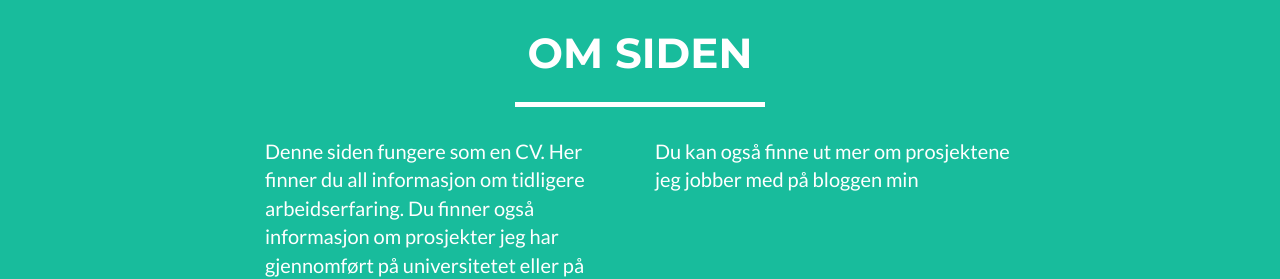
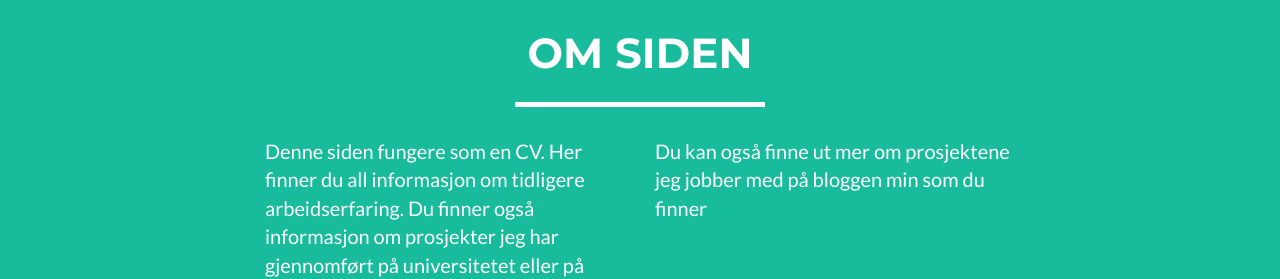
Before and after one commit to asleboon/JS-Memory-Game, a website: page index.html in a window 1280 px wide. Shown: the part 1480-1759 px from the top of the page. Drawn offline with nearby package versions, Linux system fonts and the light colour scheme.

Commit message:
link fiks fosøk 5

```diff
--- a/index.html
+++ b/index.html
@@ -141,7 +141,7 @@
                     <p>Denne siden fungere som en CV. Her finner du all informasjon om tidligere arbeidserfaring. Du finner også informasjon om prosjekter jeg har gjennomført på universitetet eller på egenhånd.</p>
                 </div>
                 <div class="col-lg-4">
-                    <p>Du kan også finne ut mer om prosjektene jeg jobber med på bloggen min</p>
+                    <p>Du kan også finne ut mer om prosjektene jeg jobber med på bloggen min som du finner <a href="asleberge.com">her</a> </p>
                 </div>
                 <div class="col-lg-8 col-lg-offset-2 text-center">
                 </div>
```
